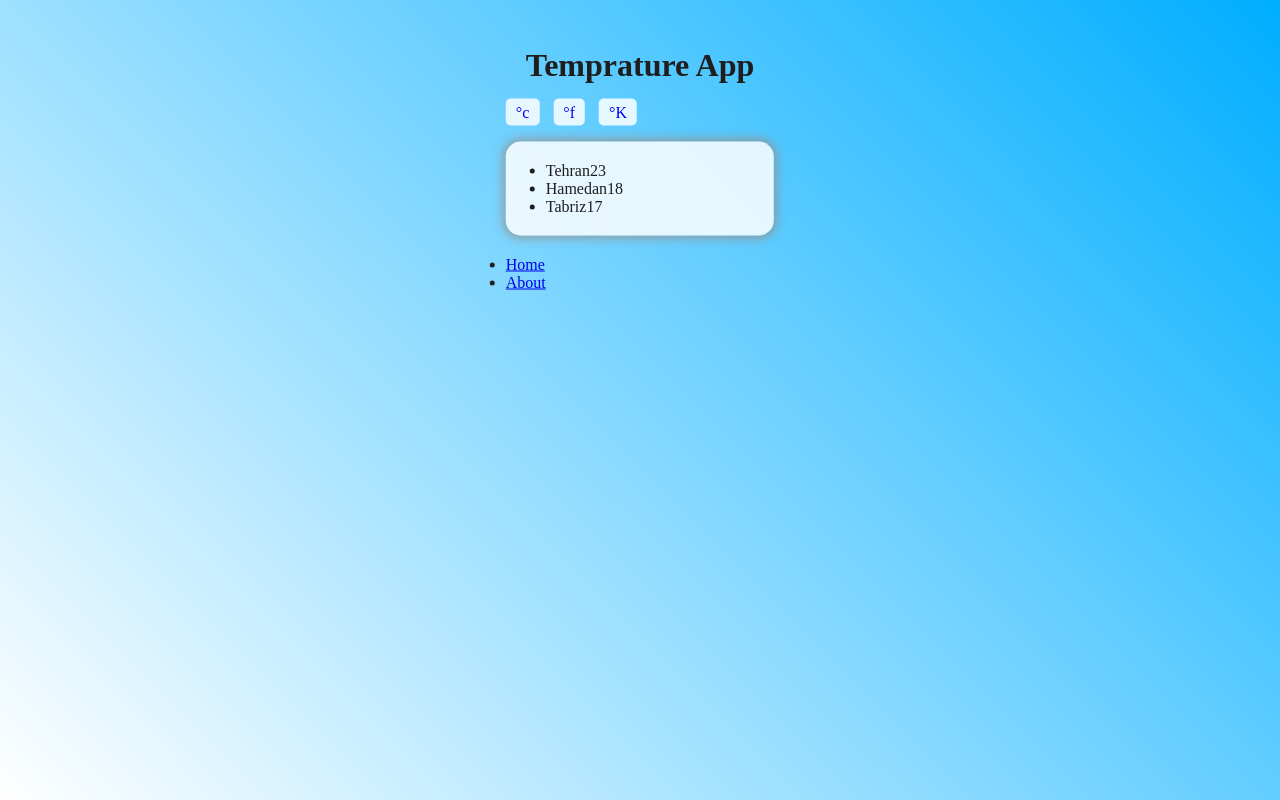
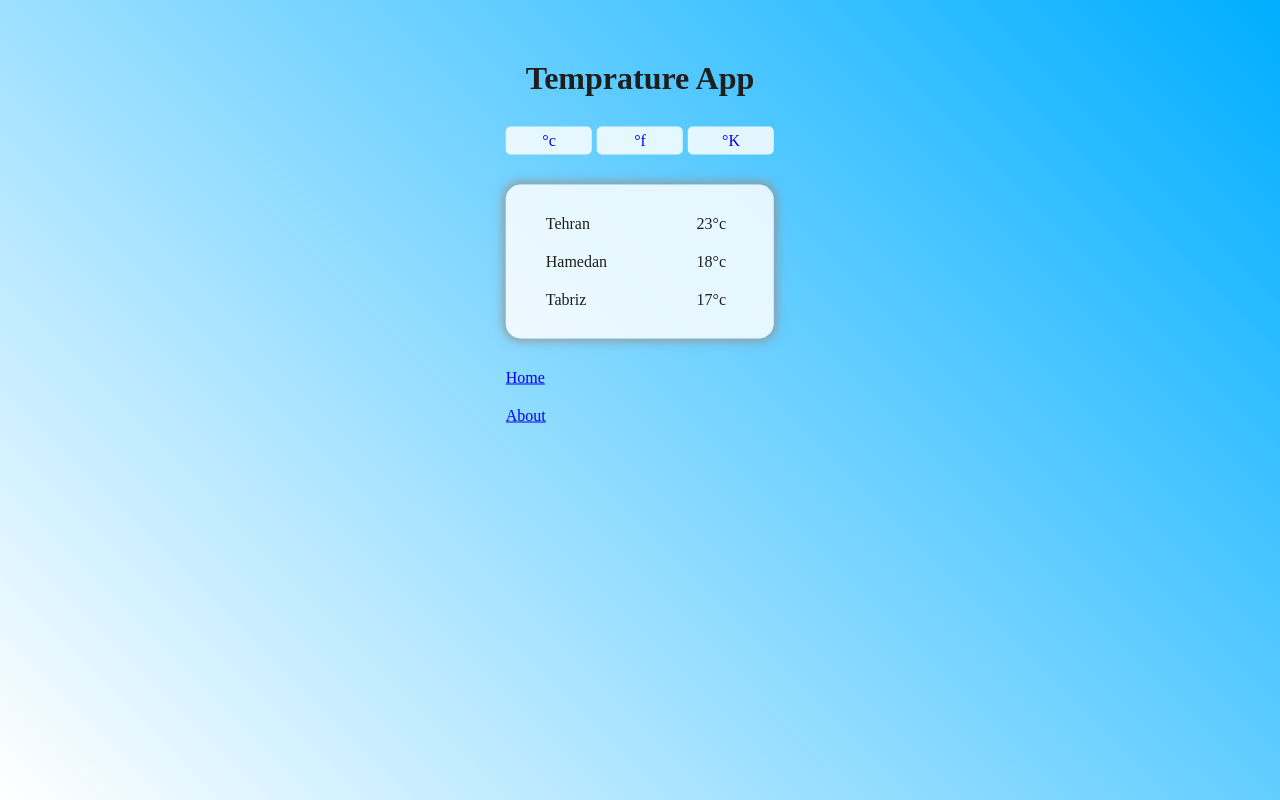
Before and after one commit to MatinKHD/weather-report, a React (Create React App) app: page /reports/celsius in a window 1280 px wide. Built offline with nearby package versions, Linux system fonts and the light colour scheme.

Commit message:
create report.css and add some styles

```diff
--- /dev/null
+++ b/src/report.css
@@ -0,0 +1,21 @@
+ul {
+  width: 100%;
+  display: flex;
+  flex-direction: column;
+  list-style: none;
+}
+
+ul > li {
+  width: 100%;
+  display: flex;
+  flex-direction: row;
+  margin: 10px 0;
+}
+
+.city {
+  flex: 1 0 80%;
+}
+
+.temp {
+  flex: 1 0 20%;
+}
--- a/src/report.jsx
+++ b/src/report.jsx
@@ -1,5 +1,7 @@
-import { useLoaderData } from "react-router";
+import { useLoaderData } from "react-router-dom";
 import { weatherData } from "./weatherData";
+
+import "./report.css";
 
 export async function loader({ params }) {
   const { scale } = params;
@@ -9,19 +11,21 @@ export async function loader({ params }) {
 }
 
 function Report() {
-  const { data } = useLoaderData();
+  const { data, scale } = useLoaderData();
 
   return (
-    <dl>
+    <ul>
       {data.map(({ city, temp }) => (
-        <ul key={city}>
-          <li>
-            <span>{city}</span>
-            <span>{temp}</span>
-          </li>
-        </ul>
+        <li key={city}>
+          <span className="city">{city}</span>
+          <span className="temp">
+            {temp}°{scale === "celsius" && <span>c</span>}
+            {scale === "fahrenheit" && <span>f</span>}
+            {scale === "kelvin" && <span>K</span>}
+          </span>
+        </li>
       ))}
-    </dl>
+    </ul>
   );
 }
 
```
